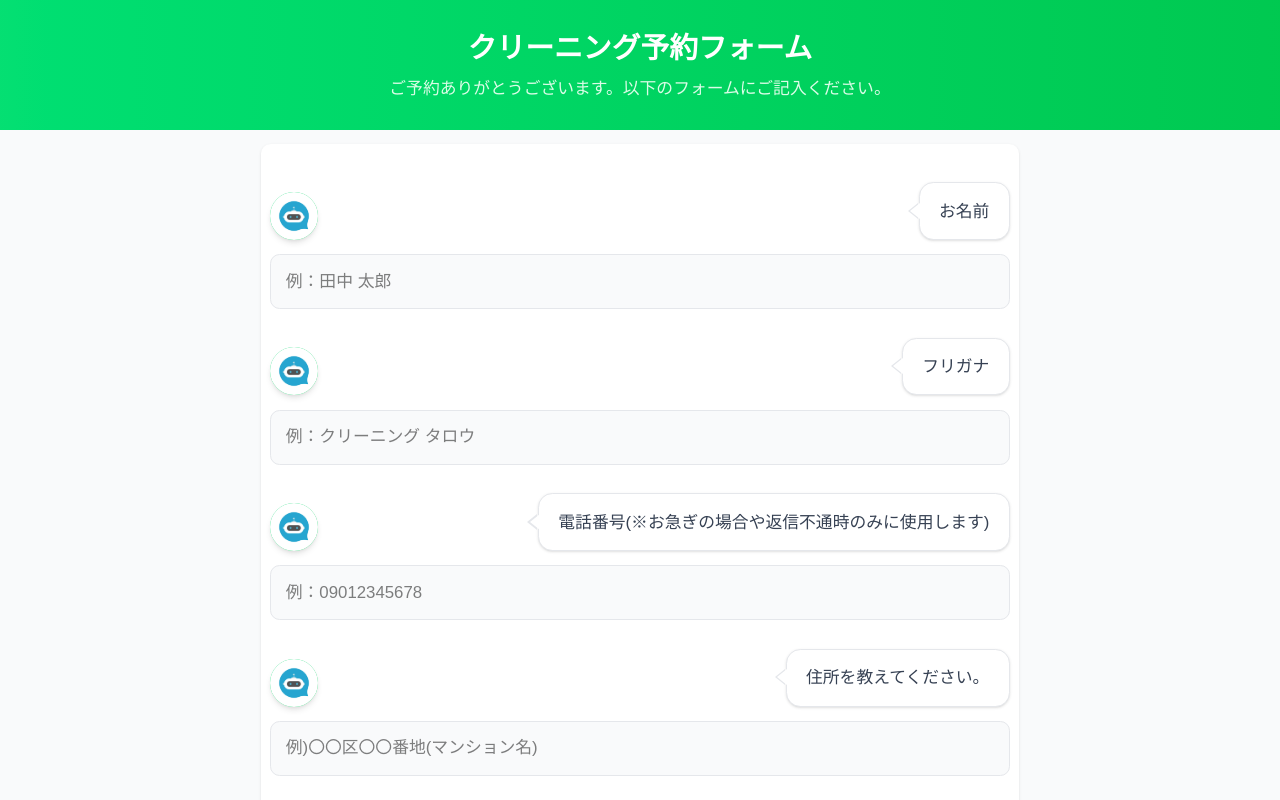
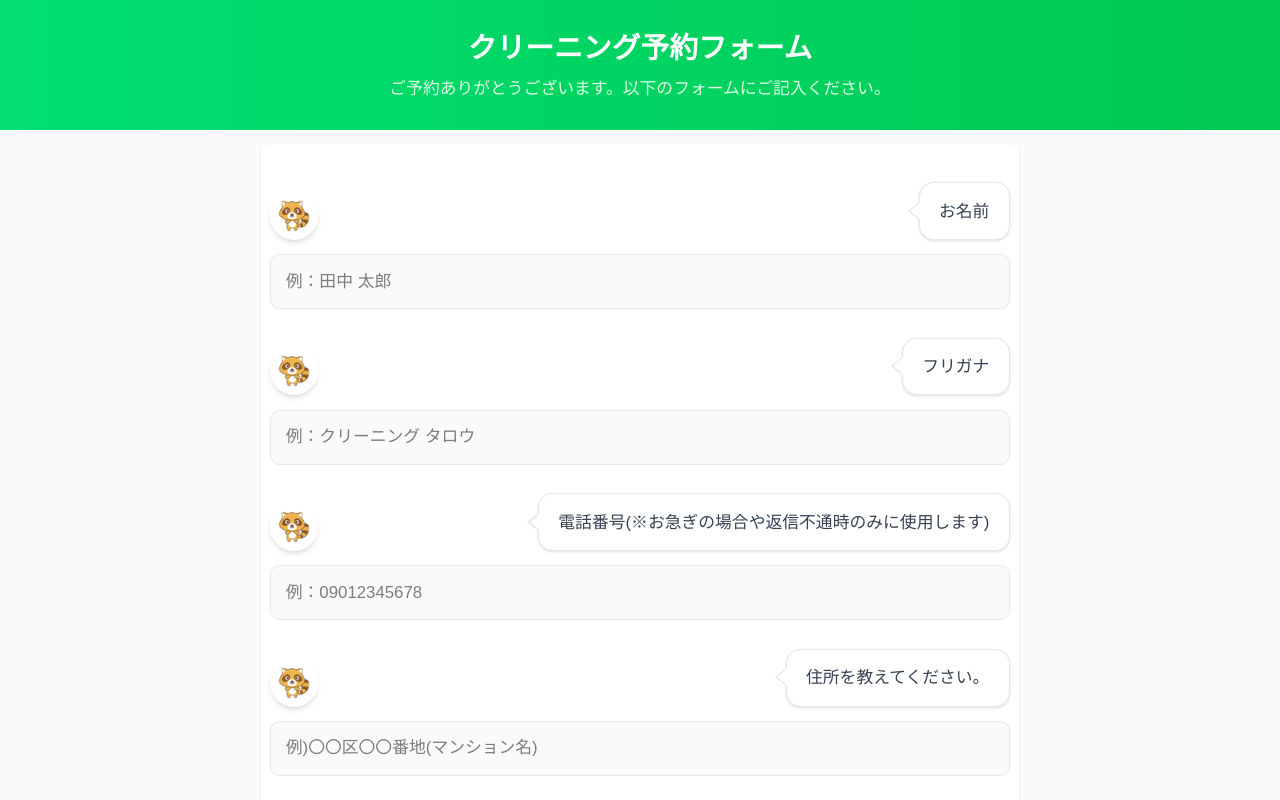
Before and after one commit to thinsang1995/nanyaru, a Next.js app: page /cleaning/register in a window 1280 px wide. Shown: the top 800 px of the page. Built offline with nearby package versions, Linux system fonts and the light colour scheme.

Commit message:
change bot icon

```diff
--- a/components/FormField/FormFieldBotTalk.tsx
+++ b/components/FormField/FormFieldBotTalk.tsx
@@ -12,7 +12,7 @@ const FormFieldBotTalk: React.FC<IFormFieldBotTalkProps> = ({ questionName, chil
     <div className='mt-6 flex flex-col justify-start'>
       {questionName.length > 0 && questionName[0] != '' && (
         <div className='flex justify-between w-full'>
-          <div className='mt-2 overflow-hidden relative w-10 h-10 bg-linear-to-br from-green-400 to-green-500 rounded-full shadow-md shrink-0'>
+          <div className='mt-2 overflow-hidden relative w-10 h-10 bg-linear-to-br from-white-400 to-white-500 rounded-full shadow-md shrink-0'>
             <Image
               src='/images/cleaning/register_bot.png'
               alt='bot-image'
```
Also changed, not shown: public/images/cleaning/register_bot.png.
